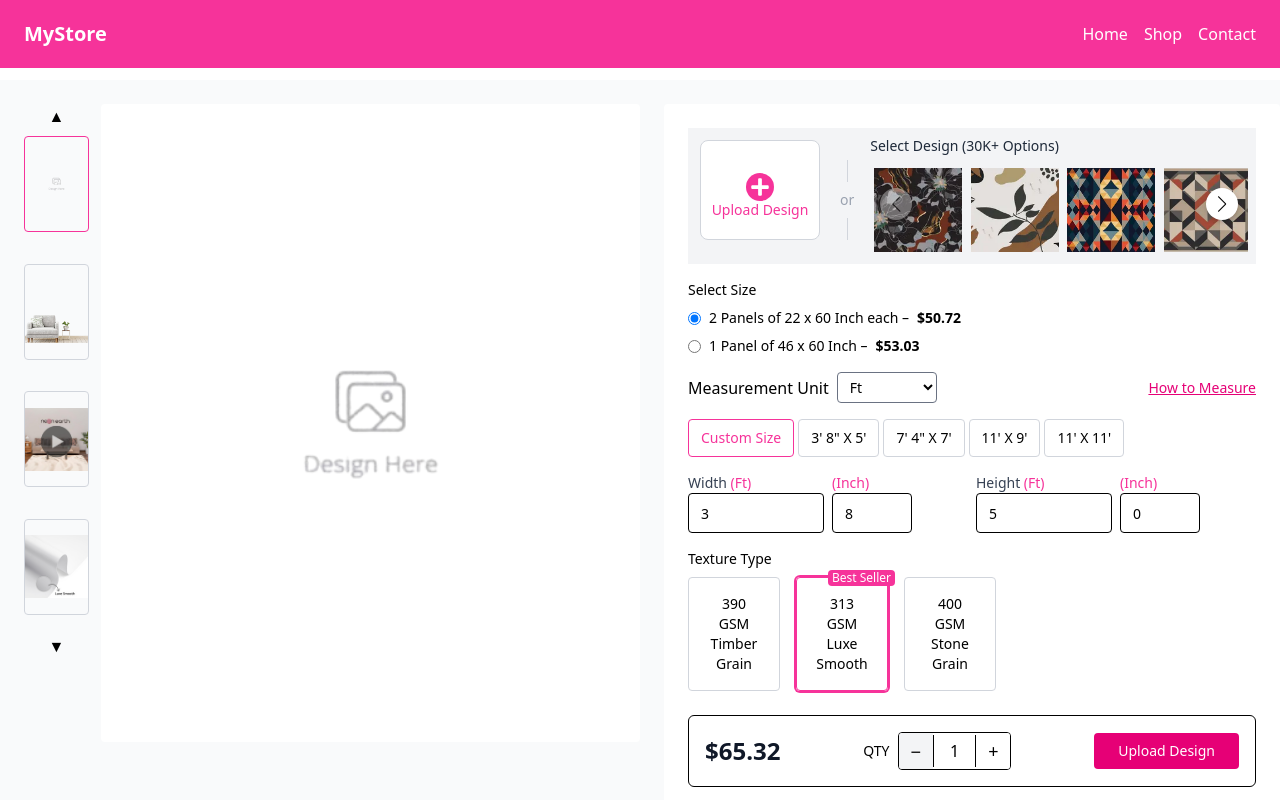
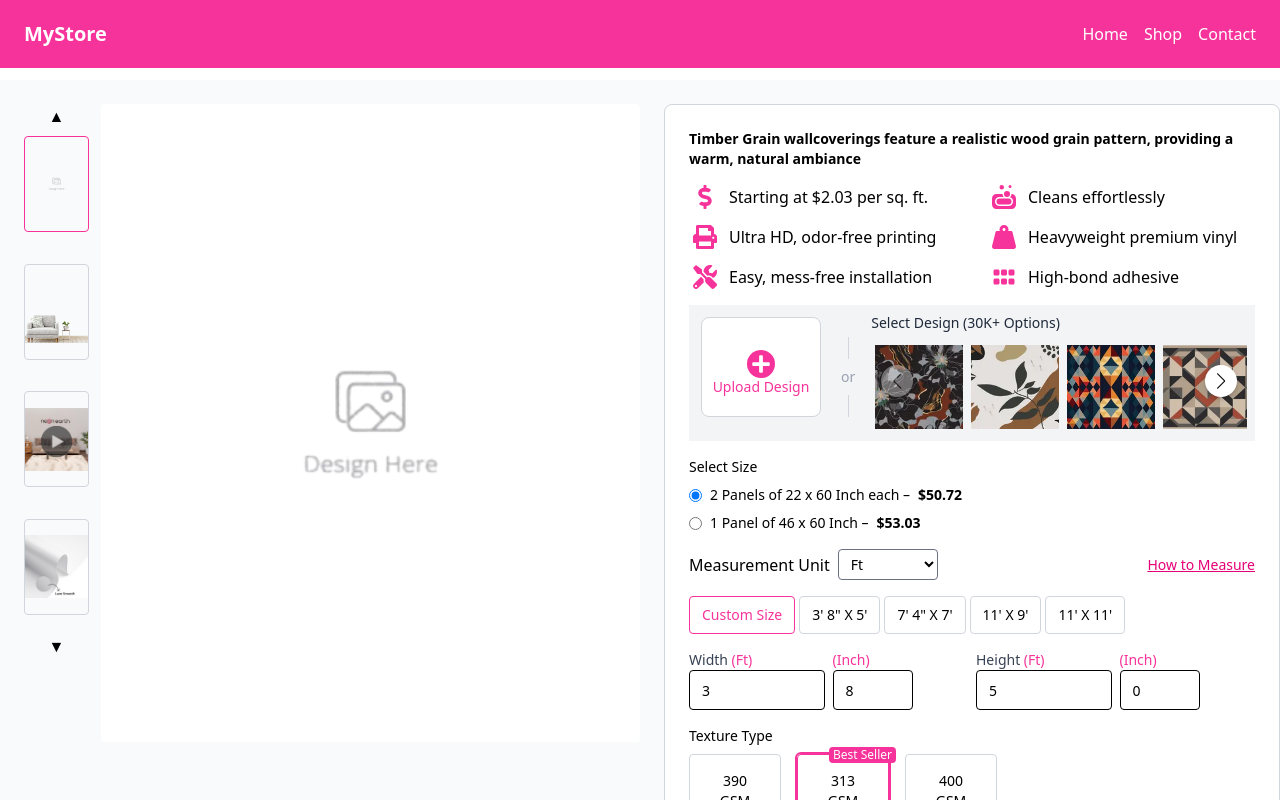
Before and after one commit to GitAvinash003/wall-design-tool-pdp_page, a React (Vite) app: page / in a window 1280 px wide. Shown: the top 800 px of the page. Built offline with nearby package versions, Linux system fonts and the light colour scheme.

Commit message:
enhancing product  broder UI

```diff
--- /dev/null
+++ b/src/components/ProductDescription.jsx
@@ -0,0 +1,60 @@
+import React from 'react';
+import {
+  FaDollarSign,
+  FaSoap,
+  FaPrint,
+  FaWeightHanging,
+  FaTools,
+  FaGripHorizontal,
+} from 'react-icons/fa';
+
+const features = [
+  {
+    icon: <FaDollarSign />,
+    text: 'Starting at $2.03 per sq. ft.',
+  },
+  {
+    icon: <FaSoap />,
+    text: 'Cleans effortlessly',
+  },
+  {
+    icon: <FaPrint />,
+    text: 'Ultra HD, odor-free printing',
+  },
+  {
+    icon: <FaWeightHanging />,
+    text: 'Heavyweight premium vinyl',
+  },
+  {
+    icon: <FaTools />,
+    text: 'Easy, mess-free installation',
+  },
+  {
+    icon: <FaGripHorizontal />,
+    text: 'High-bond adhesive',
+  },
+];
+
+const ProductDescription = () => {
+  return (
+    <div className="mb-4 space-y-4">
+      {/* Title */}
+      <h2 className="text-sm text-lg font-semibold text-black">
+        Timber Grain wallcoverings feature a realistic wood grain pattern, providing a
+        warm, natural ambiance
+      </h2>
+
+      {/* Feature Grid: Fixed 2 columns */}
+      <div className="grid grid-cols-2 text-mdgray-800 text- gap-y-4 gap-x-8">
+        {features.map((item, idx) => (
+          <div key={idx} className="flex items-center gap-3 px-1">
+            <div className="text-2xl font-bold text-pink-500">{item.icon}</div>
+            <span>{item.text}</span>
+          </div>
+        ))}
+      </div>
+    </div>
+  );
+};
+
+export default ProductDescription;
--- a/src/components/ProductOptions.jsx
+++ b/src/components/ProductOptions.jsx
@@ -3,6 +3,8 @@ import MeasurementOptions from './MeasurementOptions.jsx';
 import TextureOptions from './TextureOptions.jsx';
 import QuantitySelector from './QuantitySelector.jsx';
 import UploadDesign from './UploadDesign.jsx';
+import ProductDescription from './ProductDescription';
+
 
 const predefinedSizes = [
   { label: `3' 8" X 5'`, widthFt: 3, widthIn: 8, heightFt: 5, heightIn: 0 },
@@ -28,9 +30,9 @@ const ProductOptions = ({ selectedDesign, onDesignSelect }) => {
   };
 
   return (
-    <section className="w-full md:w-1/2 bg-white p-6 rounded ">
+    <section className="w-full p-6 bg-white border-gray-300 rounded-lg border-1 md:w-1/2">
       {/* ... other UI and components ... */}
-
+       <ProductDescription />
       <UploadDesign selectedDesign={selectedDesign} onDesignSelect={onDesignSelect} />
 
       <MeasurementOptions
```
